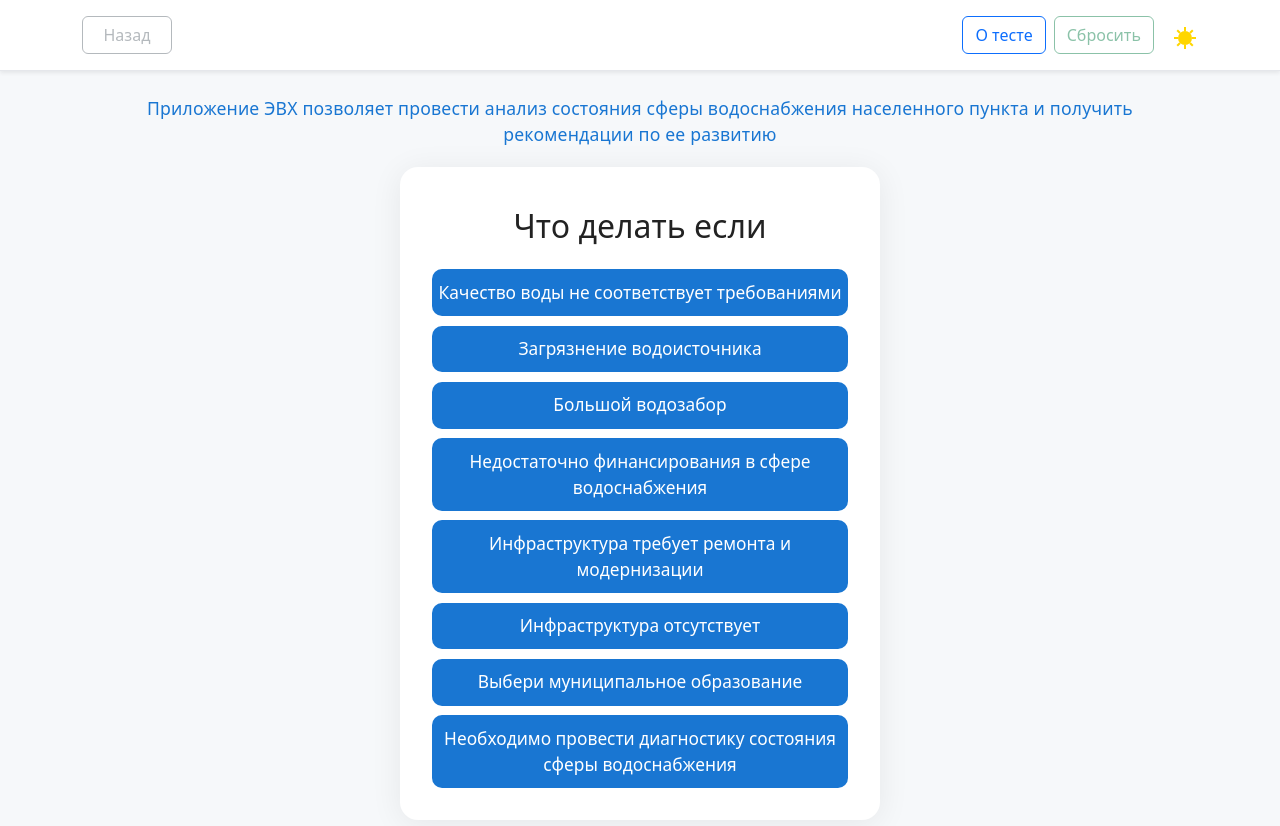
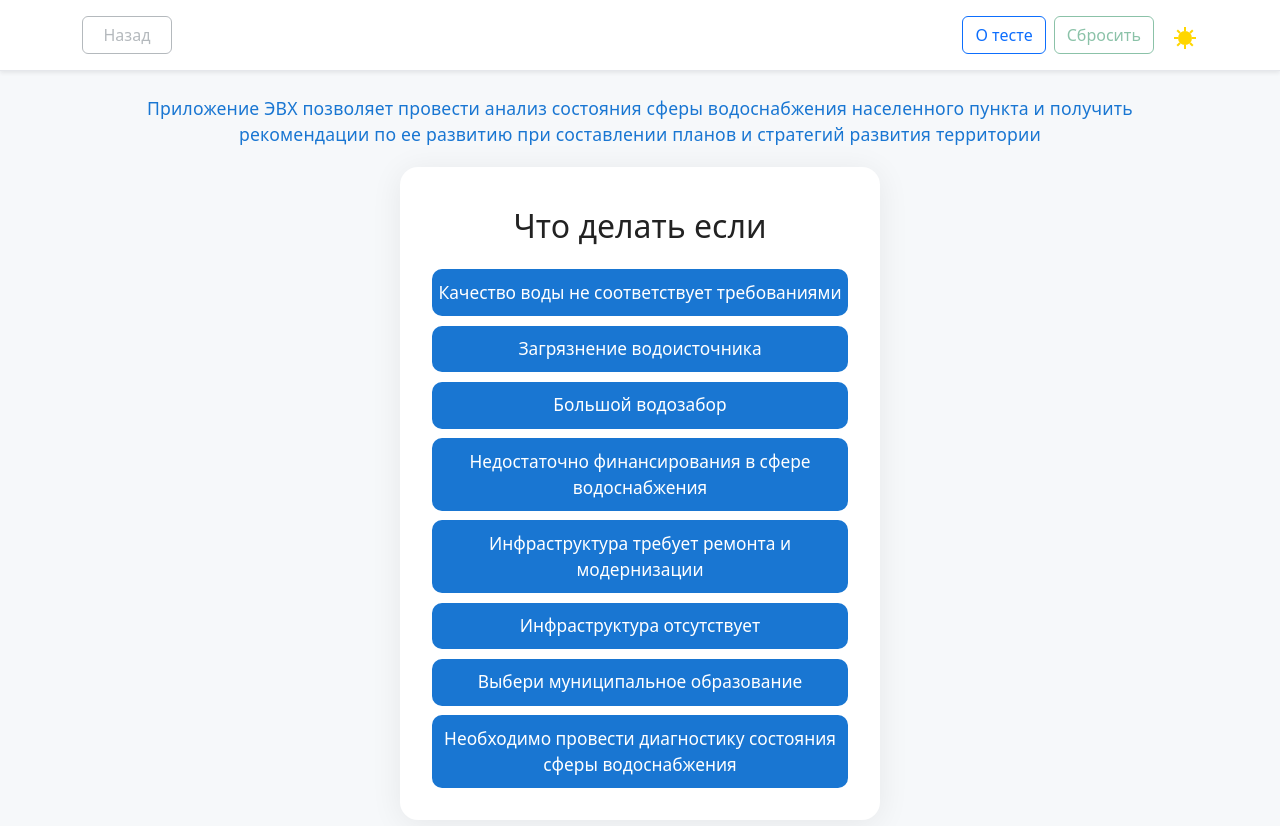
Before and after one commit to ElOrlovaOfficialScience/EWM_assessment, a plain HTML site: page index.html in a window 1280 px wide. Drawn offline with nearby package versions, Linux system fonts and the light colour scheme.

Commit message:
Update index.html

```diff
--- a/index.html
+++ b/index.html
@@ -23,7 +23,7 @@
   </header>
   <main>
     <div class="container py-4">
-      <div id="test-desc">Приложение ЭВХ позволяет провести анализ состояния сферы водоснабжения населенного пункта и получить рекомендации по ее развитию</div>
+      <div id="test-desc">Приложение ЭВХ позволяет провести анализ состояния сферы водоснабжения населенного пункта и получить рекомендации по ее развитию при составлении планов и стратегий развития территории</div>
       <div id="test-app"></div>
     </div>
   </main>
```
